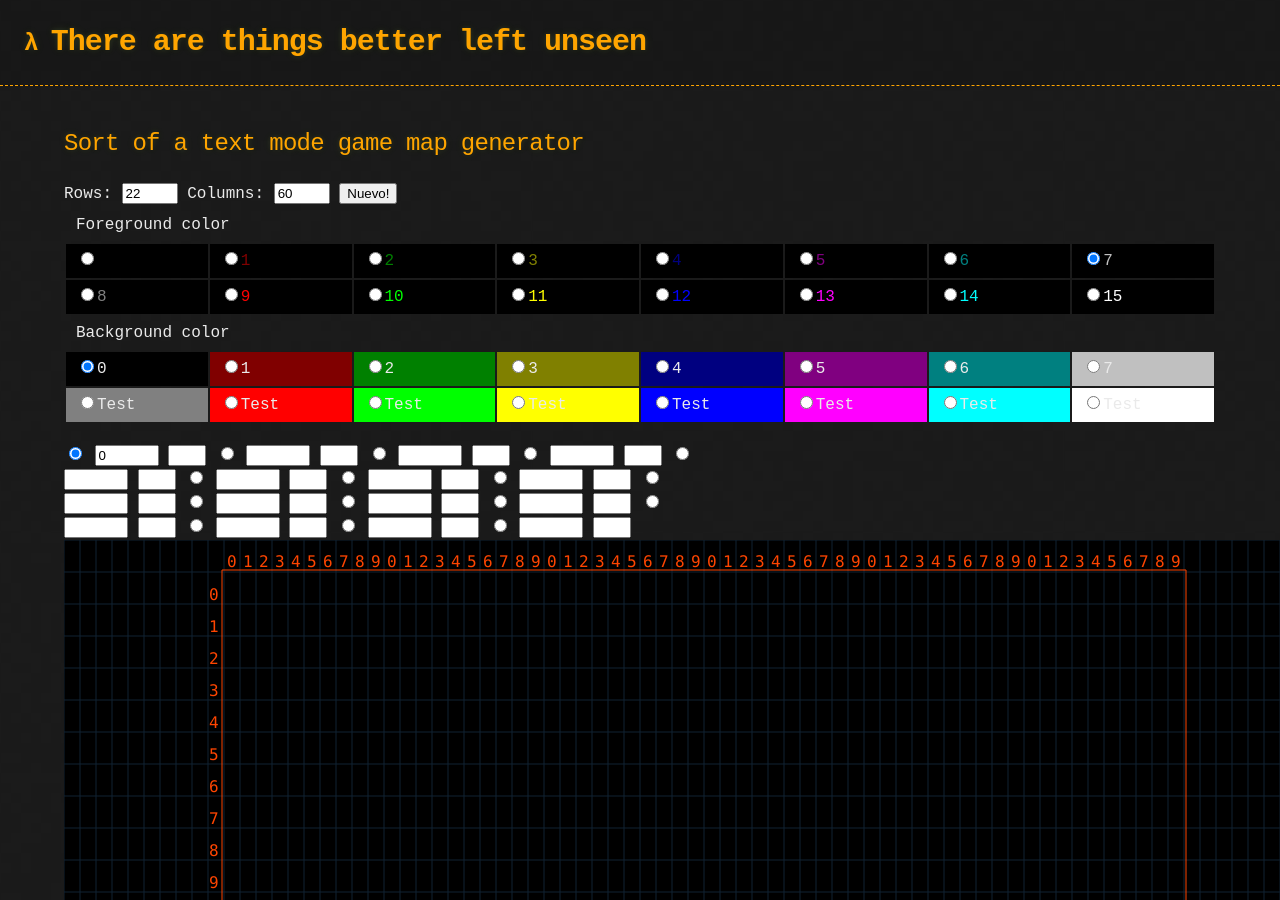
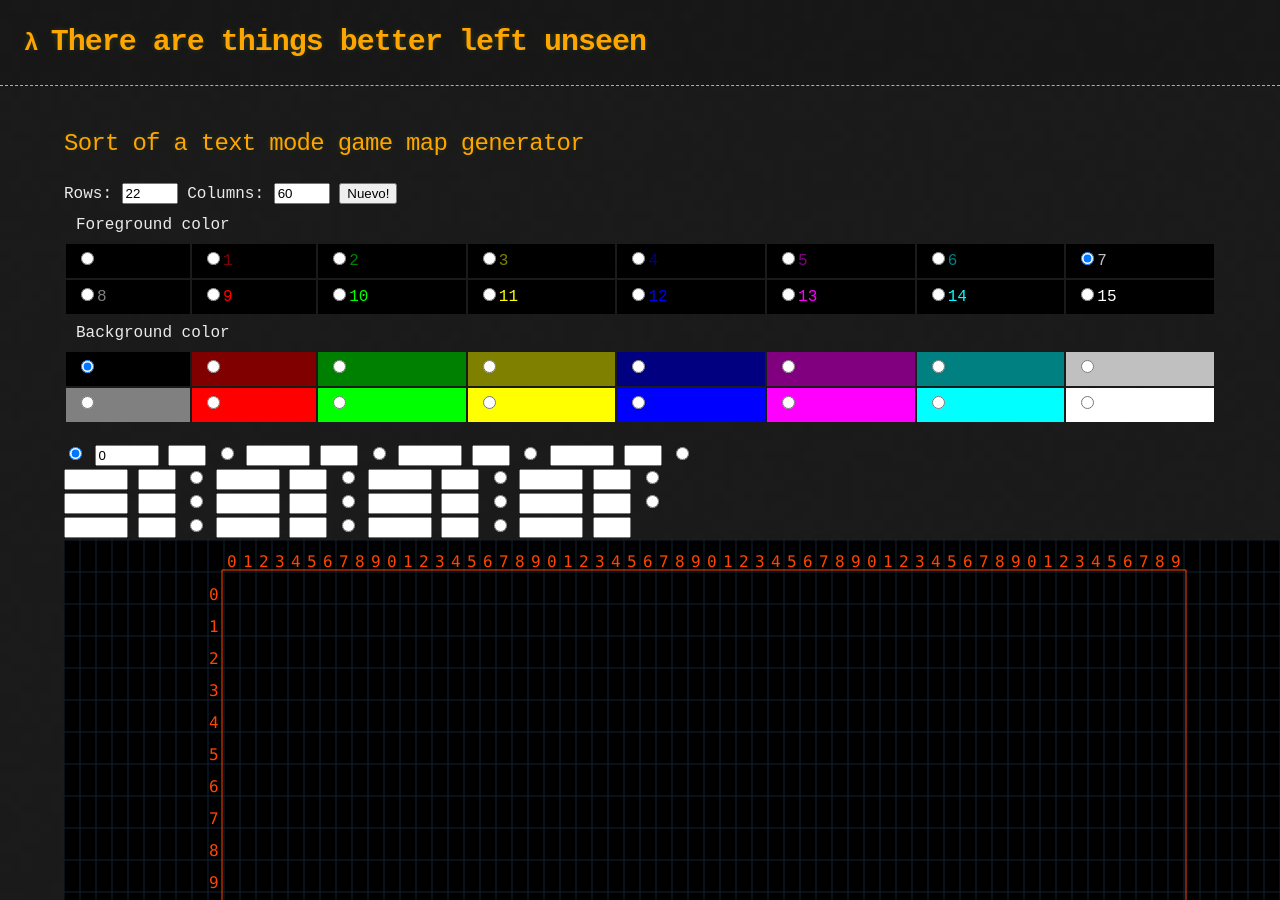
Before and after one commit to lmcanavals/lmcanavals.github.io, a Jekyll site: the page built from mapgen.html, in a window 1280 px wide and 900 px high. Built offline with Jekyll 4.4.1, drawn with Linux system fonts in a browser that asks for light colours.

Commit message:
Update mapgen.html

```diff
--- a/mapgen.html
+++ b/mapgen.html
@@ -54,7 +54,7 @@ colors:
 {%- for i in (0..7) -%}
       <td style="background-color: {{ page.colors[i] }}">
         <label for="bg{{ i }}">
-          <input id="bg{{ i }}" type="radio" name="bg" value="{{ i }}"{%- if i == 0 -%} checked{%- endif -%}>{{ i }}
+          <input id="bg{{ i }}" type="radio" name="bg" value="{{ i }}"{%- if i == 0 -%} checked{%- endif -%}>
         </label>
       </td>
 {%- endfor -%}
@@ -63,7 +63,7 @@ colors:
 {%- for i in (8..15) -%}
       <td style="background-color: {{ page.colors[i] }}">
         <label for="bg{{ i }}">
-          <input id="bg{{ i }}" type="radio" name="bg" value="{{ i }}">Test
+          <input id="bg{{ i }}" type="radio" name="bg" value="{{ i }}">
         </label>
       </td>
 {%- endfor -%}
```
